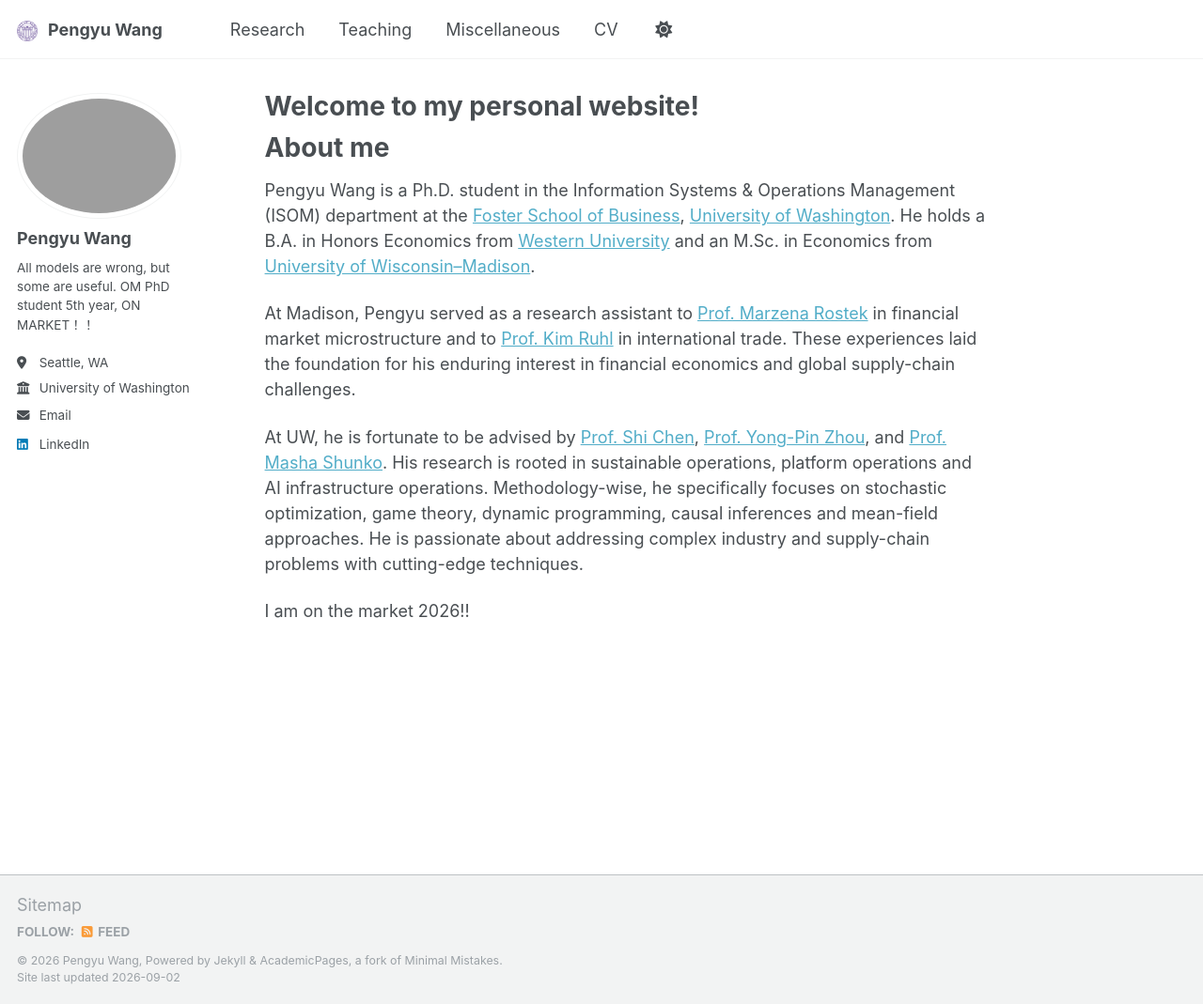
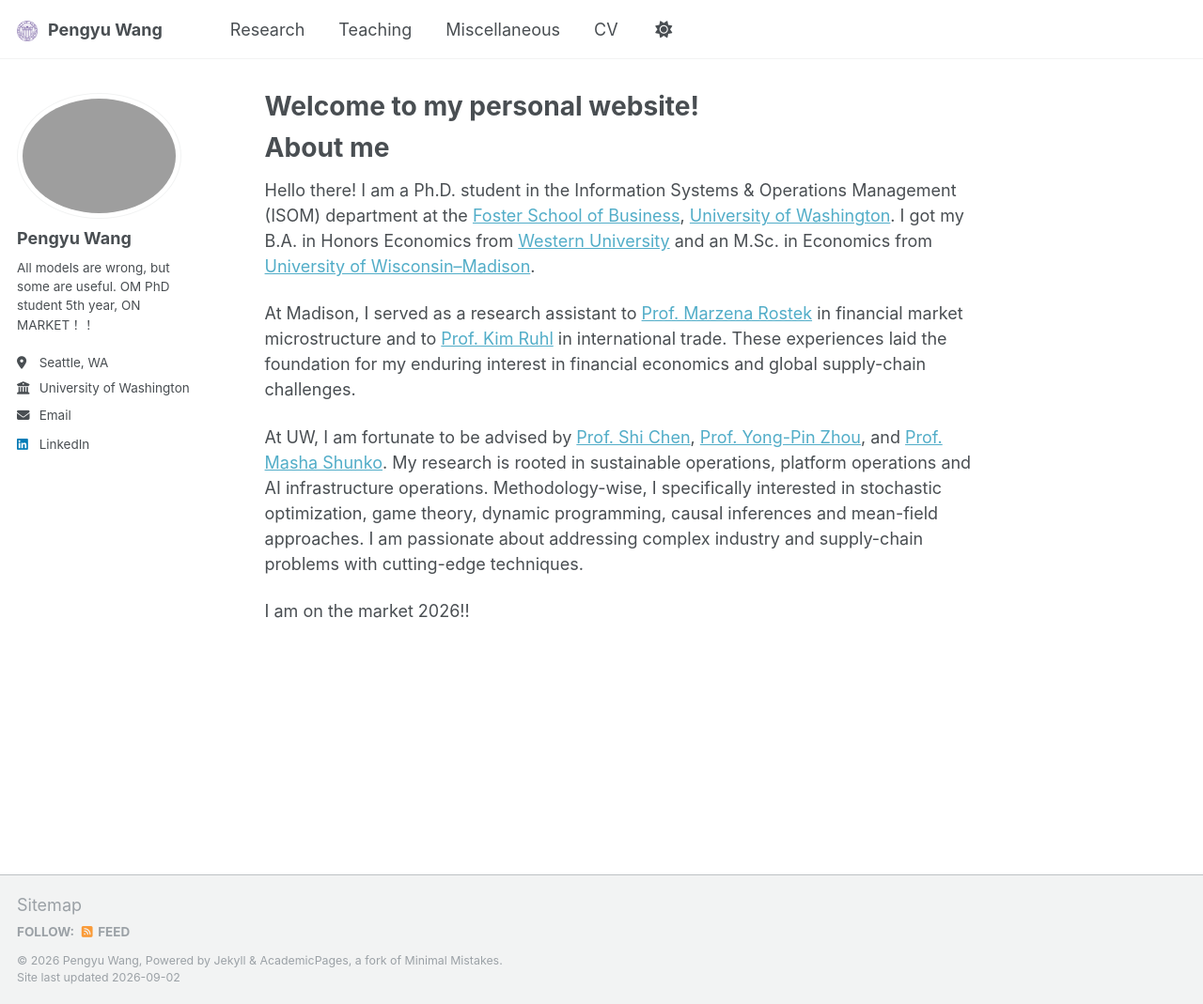
Before and after one commit to MithrandiRAaron/mithrandiraaron.github.io, a Jekyll site: the page built from _pages/about.md, in a window 1280 px wide and 1069 px high. Shown: the whole window at 94% size. Built offline with Jekyll 4.4.1, drawn with Linux system fonts in a browser that asks for light colours.

Commit message:
Revise 'About' section to first-person narrative
Updated the 'About' section to use first-person perspective throughout, enhancing personal engagement.

```diff
--- a/_pages/about.md
+++ b/_pages/about.md
@@ -8,10 +8,10 @@ redirect_from:
 ---
 
 # About me
-Pengyu Wang is a Ph.D. student in the Information Systems & Operations Management (ISOM) department at the [Foster School of Business](https://foster.uw.edu/academics/degree-programs/phd-program/){:target="_blank"}, [University of Washington](https://www.washington.edu/){:target="_blank"}. He holds a B.A. in Honors Economics from [Western University](https://www.uwo.ca/){:target="_blank"} and an M.Sc. in Economics from [University of Wisconsin–Madison](https://www.wisc.edu/){:target="_blank"}.
+Hello there! I am a Ph.D. student in the Information Systems & Operations Management (ISOM) department at the [Foster School of Business](https://foster.uw.edu/academics/degree-programs/phd-program/){:target="_blank"}, [University of Washington](https://www.washington.edu/){:target="_blank"}. I got my B.A. in Honors Economics from [Western University](https://www.uwo.ca/){:target="_blank"} and an M.Sc. in Economics from [University of Wisconsin–Madison](https://www.wisc.edu/){:target="_blank"}.
 
-At Madison, Pengyu served as a research assistant to [Prof. Marzena Rostek](https://users.ssc.wisc.edu/~mrostek/){:target="_blank"} in financial market microstructure and to [Prof. Kim Ruhl](https://www.kimjruhl.com/){:target="_blank"} in international trade. These experiences laid the foundation for his enduring interest in financial economics and global supply-chain challenges.
+At Madison, I served as a research assistant to [Prof. Marzena Rostek](https://users.ssc.wisc.edu/~mrostek/){:target="_blank"} in financial market microstructure and to [Prof. Kim Ruhl](https://www.kimjruhl.com/){:target="_blank"} in international trade. These experiences laid the foundation for my enduring interest in financial economics and global supply-chain challenges.
 
-At UW, he is fortunate to be advised by [Prof. Shi Chen](https://foster.uw.edu/faculty-research/directory/shi-chen/){:target="_blank"}, [Prof. Yong-Pin Zhou](https://faculty.washington.edu/yongpin/){:target="_blank"}, and [Prof. Masha Shunko](https://foster.uw.edu/faculty-research/directory/masha-shunko/){:target="_blank"}. His research is rooted in sustainable operations, platform operations and AI infrastructure operations. Methodology-wise, he specifically focuses on stochastic optimization, game theory, dynamic programming, causal inferences and mean-field approaches. He is passionate about addressing complex industry and supply-chain problems with cutting-edge techniques.
+At UW, I am fortunate to be advised by [Prof. Shi Chen](https://foster.uw.edu/faculty-research/directory/shi-chen/){:target="_blank"}, [Prof. Yong-Pin Zhou](https://faculty.washington.edu/yongpin/){:target="_blank"}, and [Prof. Masha Shunko](https://foster.uw.edu/faculty-research/directory/masha-shunko/){:target="_blank"}. My research is rooted in sustainable operations, platform operations and AI infrastructure operations. Methodology-wise, I specifically interested in stochastic optimization, game theory, dynamic programming, causal inferences and mean-field approaches. I am passionate about addressing complex industry and supply-chain problems with cutting-edge techniques.
 
 I am on the market 2026!!
```
